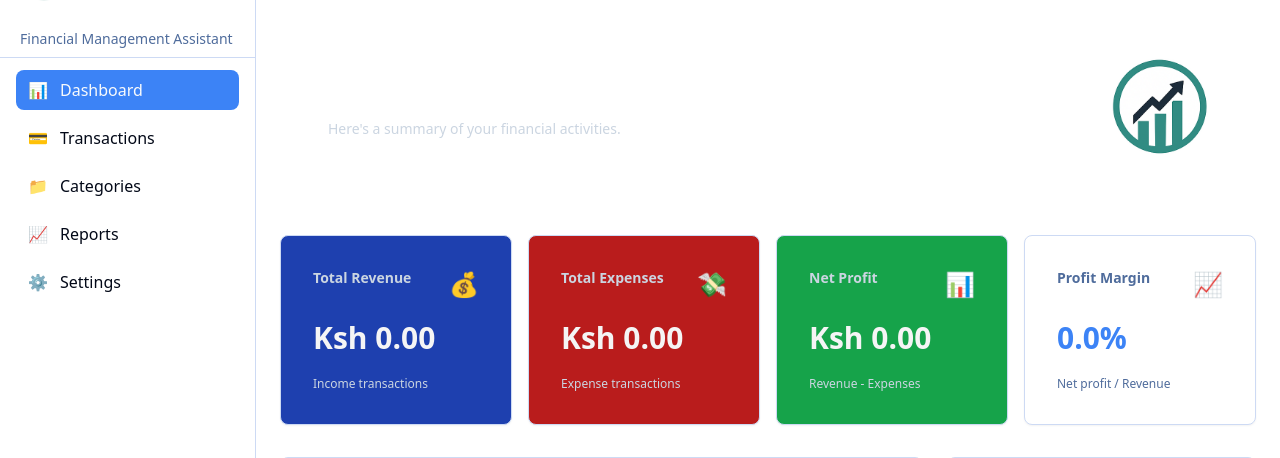
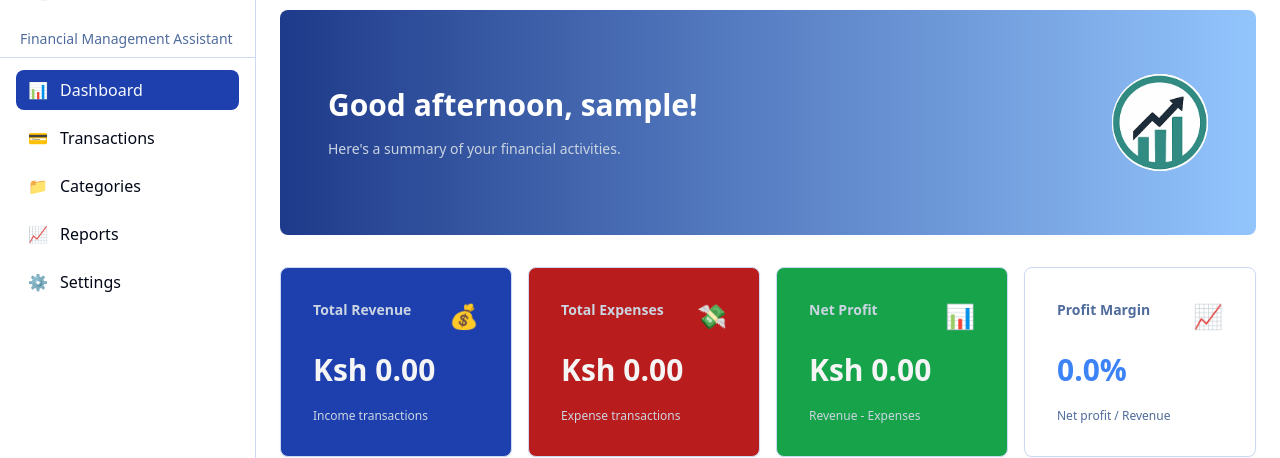
Before and after one commit to Simons010/FinFlow, a Django app: page / in a window 1280 px wide. Shown: the part 87-545 px from the top of the page. Run offline with Django 5.2, Linux system fonts and the light colour scheme; the visitor is signed in with stand-in values (Sample User, id 1); data that the repository does not hold is empty.

Commit message:
feat: Update dashboard styling with new background and gradient, and adjust navigation colors for consistency

```diff
--- a/finflow/views.py
+++ b/finflow/views.py
@@ -11,7 +11,6 @@ import csv
 from openpyxl import Workbook
 from reportlab.pdfgen import canvas
 from reportlab.lib.pagesizes import letter
-from django.utils import timezone
 
 @login_required
 def dashboard(request):
@@ -19,7 +18,7 @@ def dashboard(request):
     user = request.user
     transactions = Transaction.objects.filter(user=user)
 
-    now = timezone.localtime(timezone.now())
+    now = datetime.now()
     hour = now.hour
 
     # Determine greeting and gradient
--- a/static/css/output.css
+++ b/static/css/output.css
@@ -810,6 +810,10 @@ video {
   align-items: stretch;
 }
 
+.justify-end {
+  justify-content: flex-end;
+}
+
 .justify-center {
   justify-content: center;
 }
@@ -914,6 +918,19 @@ video {
   border-radius: 0.75rem;
 }
 
+.rounded-sm {
+  border-radius: calc(var(--tw-custom-radius) - 4px);
+}
+
+.rounded-2xl {
+  border-radius: 1rem;
+}
+
+.rounded-b-lg {
+  border-bottom-right-radius: var(--tw-custom-radius);
+  border-bottom-left-radius: var(--tw-custom-radius);
+}
+
 .border {
   border-width: 1px;
 }
@@ -949,6 +966,11 @@ video {
   border-color: rgb(254 202 202 / var(--tw-border-opacity, 1));
 }
 
+.border-green-500 {
+  --tw-border-opacity: 1;
+  border-color: rgb(34 197 94 / var(--tw-border-opacity, 1));
+}
+
 .bg-black\/40 {
   background-color: rgb(0 0 0 / 0.4);
 }
@@ -1041,8 +1063,27 @@ video {
   background-color: rgb(255 255 255 / var(--tw-bg-opacity, 1));
 }
 
+.bg-blue-900 {
+  --tw-bg-opacity: 1;
+  background-color: rgb(30 58 138 / var(--tw-bg-opacity, 1));
+}
+
+.bg-green-300 {
+  --tw-bg-opacity: 1;
+  background-color: rgb(134 239 172 / var(--tw-bg-opacity, 1));
+}
+
+.bg-blue-700 {
+  --tw-bg-opacity: 1;
+  background-color: rgb(29 78 216 / var(--tw-bg-opacity, 1));
+}
+
 .bg-gradient-to-br {
   background-image: linear-gradient(to bottom right, var(--tw-gradient-stops));
+}
+
+.bg-gradient-to-r {
+  background-image: linear-gradient(to right, var(--tw-gradient-stops));
 }
 
 .from-custom-accent\/10 {
@@ -1051,8 +1092,22 @@ video {
   --tw-gradient-stops: var(--tw-gradient-from), var(--tw-gradient-to);
 }
 
+.from-blue-900 {
+  --tw-gradient-from: #1e3a8a var(--tw-gradient-from-position);
+  --tw-gradient-to: rgb(30 58 138 / 0) var(--tw-gradient-to-position);
+  --tw-gradient-stops: var(--tw-gradient-from), var(--tw-gradient-to);
+}
+
 .to-custom-accent\/5 {
   --tw-gradient-to: hsl(var(--tw-custom-accent) / 0.05) var(--tw-gradient-to-position);
+}
+
+.to-blue-700 {
+  --tw-gradient-to: #1d4ed8 var(--tw-gradient-to-position);
+}
+
+.to-blue-300 {
+  --tw-gradient-to: #93c5fd var(--tw-gradient-to-position);
 }
 
 .object-contain {
@@ -1138,6 +1193,10 @@ video {
   padding-top: 1rem;
 }
 
+.pb-2 {
+  padding-bottom: 0.5rem;
+}
+
 .text-left {
   text-align: left;
 }
@@ -1279,6 +1338,16 @@ video {
 .text-white {
   --tw-text-opacity: 1;
   color: rgb(255 255 255 / var(--tw-text-opacity, 1));
+}
+
+.text-green-900 {
+  --tw-text-opacity: 1;
+  color: rgb(20 83 45 / var(--tw-text-opacity, 1));
+}
+
+.text-zinc-300 {
+  --tw-text-opacity: 1;
+  color: rgb(212 212 216 / var(--tw-text-opacity, 1));
 }
 
 .shadow-lg {
@@ -1636,6 +1705,11 @@ video {
     padding-bottom: 2rem;
   }
 
+  .md\:py-10 {
+    padding-top: 2.5rem;
+    padding-bottom: 2.5rem;
+  }
+
   .md\:text-2xl {
     font-size: 1.5rem;
     line-height: 2rem;
--- a/templates/base.html
+++ b/templates/base.html
@@ -27,11 +27,11 @@
             </div>
 
             <nav class="space-y-2">
-                <a href="{% url 'finflow:dashboard' %}" class="block px-4 py-2 rounded hover:bg-custom-muted {% if request.resolver_match.url_name == 'dashboard' %}bg-purple-900 text-custom-accent-foreground {% endif %}">📊 Dashboard</a>
-                <a href="{% url 'finflow:transactions' %}" class="block px-4 py-2 rounded hover:bg-custom-muted {% if request.resolver_match.url_name == 'transactions' %}bg-custom-accent text-custom-accent-foreground{% endif %}">💳 Transactions</a>
-                <a href="{% url 'finflow:categories' %}" class="block px-4 py-2 rounded hover:bg-custom-muted {% if request.resolver_match.url_name == 'categories' %}bg-custom-accent text-custom-accent-foreground{% endif %}">📁 Categories</a>
-                <a href="{% url 'finflow:reports' %}" class="block px-4 py-2 rounded hover:bg-custom-muted {% if request.resolver_match.url_name == 'reports' %}bg-custom-accent text-custom-accent-foreground{% endif %}">📈 Reports</a>
-                <a href="{% url 'finflow:settings' %}" class="block px-4 py-2 rounded hover:bg-custom-muted {% if request.resolver_match.url_name == 'settings' %}bg-custom-accent text-custom-accent-foreground{% endif %}">⚙️ Settings</a>
+                <a href="{% url 'finflow:dashboard' %}" class="block px-4 py-2 rounded hover:bg-custom-muted {% if request.resolver_match.url_name == 'dashboard' %}bg-blue-800 text-custom-accent-foreground {% endif %}">📊 Dashboard</a>
+                <a href="{% url 'finflow:transactions' %}" class="block px-4 py-2 rounded hover:bg-custom-muted {% if request.resolver_match.url_name == 'transactions' %}bg-blue-800 text-custom-accent-foreground{% endif %}">💳 Transactions</a>
+                <a href="{% url 'finflow:categories' %}" class="block px-4 py-2 rounded hover:bg-custom-muted {% if request.resolver_match.url_name == 'categories' %}bg-blue-800 text-custom-accent-foreground{% endif %}">📁 Categories</a>
+                <a href="{% url 'finflow:reports' %}" class="block px-4 py-2 rounded hover:bg-custom-muted {% if request.resolver_match.url_name == 'reports' %}bg-blue-800 text-custom-accent-foreground{% endif %}">📈 Reports</a>
+                <a href="{% url 'finflow:settings' %}" class="block px-4 py-2 rounded hover:bg-custom-muted {% if request.resolver_match.url_name == 'settings' %}bg-blue-800 text-custom-accent-foreground{% endif %}">⚙️ Settings</a>
             </nav>
 
             <div class="absolute bottom-0 border-custom-border user-info mt-6 border-t pt-4 mb-3 w-fit">
@@ -83,11 +83,11 @@
 
 
         <nav class="space-y-2 px-4 flex-1">
-            <a href="{% url 'finflow:dashboard' %}" class="flex items-center gap-3 px-3 py-2 rounded-lg transition-colors hover:bg-custom-muted {% if request.resolver_match.url_name == 'dashboard' %}bg-custom-accent text-custom-accent-foreground{% endif %}">📊 <span class="nav-label">Dashboard</span></a>
-            <a href="{% url 'finflow:transactions' %}" class="flex items-center gap-3 px-3 py-2 rounded-lg transition-colors hover:bg-custom-muted {% if request.resolver_match.url_name == 'transactions' %}bg-custom-accent text-custom-accent-foreground{% endif %}">💳 <span class="nav-label">Transactions</span></a>
-            <a href="{% url 'finflow:categories' %}" class="flex items-center gap-3 px-3 py-2 rounded-lg transition-colors hover:bg-custom-muted {% if request.resolver_match.url_name == 'categories' %}bg-custom-accent text-custom-accent-foreground{% endif %}">📁 <span class="nav-label">Categories</span></a>
-            <a href="{% url 'finflow:reports' %}" class="flex items-center gap-3 px-3 py-2 rounded-lg transition-colors hover:bg-custom-muted {% if request.resolver_match.url_name == 'reports' %}bg-custom-accent text-custom-accent-foreground{% endif %}">📈 <span class="nav-label">Reports</span></a>
-            <a href="{% url 'finflow:settings' %}" class="flex items-center gap-3 px-3 py-2 rounded-lg transition-colors hover:bg-custom-muted {% if request.resolver_match.url_name == 'settings' %}bg-custom-accent text-custom-accent-foreground{% endif %}">⚙️ <span class="nav-label">Settings</span></a>
+            <a href="{% url 'finflow:dashboard' %}" class="flex items-center gap-3 px-3 py-2 rounded-lg transition-colors hover:bg-custom-muted {% if request.resolver_match.url_name == 'dashboard' %}bg-blue-800 text-custom-accent-foreground{% endif %}">📊 <span class="nav-label">Dashboard</span></a>
+            <a href="{% url 'finflow:transactions' %}" class="flex items-center gap-3 px-3 py-2 rounded-lg transition-colors hover:bg-custom-muted {% if request.resolver_match.url_name == 'transactions' %}bg-blue-800 text-custom-accent-foreground{% endif %}">💳 <span class="nav-label">Transactions</span></a>
+            <a href="{% url 'finflow:categories' %}" class="flex items-center gap-3 px-3 py-2 rounded-lg transition-colors hover:bg-custom-muted {% if request.resolver_match.url_name == 'categories' %}bg-blue-800 text-custom-accent-foreground{% endif %}">📁 <span class="nav-label">Categories</span></a>
+            <a href="{% url 'finflow:reports' %}" class="flex items-center gap-3 px-3 py-2 rounded-lg transition-colors hover:bg-custom-muted {% if request.resolver_match.url_name == 'reports' %}bg-blue-800 text-custom-accent-foreground{% endif %}">📈 <span class="nav-label">Reports</span></a>
+            <a href="{% url 'finflow:settings' %}" class="flex items-center gap-3 px-3 py-2 rounded-lg transition-colors hover:bg-custom-muted {% if request.resolver_match.url_name == 'settings' %}bg-blue-800 text-custom-accent-foreground{% endif %}">⚙️ <span class="nav-label">Settings</span></a>
         </nav>
 
         <div class="p-4 border-t border-custom-border user-info">
--- a/templates/finflow/dashboard.html
+++ b/templates/finflow/dashboard.html
@@ -6,9 +6,9 @@
 
 {% block content %}
 <!-- Welcome Banner -->
-<div class="rounded-lg p-4 md:p-6 mb-6 md:mb-8 {{gradient_class}} hover:shadow-lg transition-shadow">
+<div class="rounded-lg p-4 md:p-6 mb-6 md:mb-8 md:py-10 {{gradient_class}} bg-blue-900 bg-gradient-to-r from-blue-900 to-blue-300 hover:shadow-lg transition-shadow">
     <div class="flex flex-col md:flex-row md:items-center md:justify-between gap-4 rounded-lg p-4 md:p-6">
-        <div>
+        <div class="flex flex-col gap-2">
             <h2 class="text-lg md:text-3xl font-bold mb-2 text-white">{{greeting}}, {{user.username}}!</h2>
             <p class="text-sm text-slate-300">Here's a summary of your financial activities.</p>
         </div>
```
